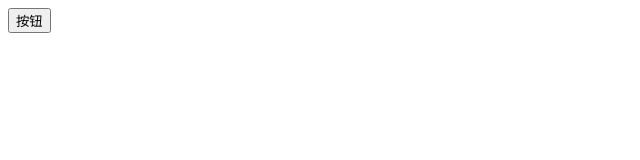
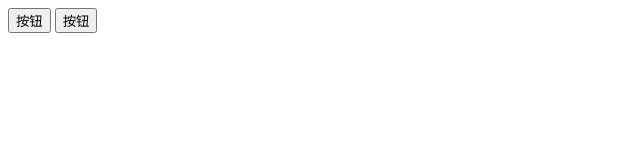
Before and after one commit to chengcheng526/project_test01, a plain HTML site: page index.html in a window 1280 px wide. Shown: the whole page, without its empty margins (0-640 px from the left). Drawn offline with Linux system fonts and the light colour scheme.

Commit message:
修稿html内容

```diff
--- a/index.html
+++ b/index.html
@@ -8,5 +8,6 @@
 </head>
 <body>
     <button>按钮</button>
+    <button>按钮</button>
 </body>
 </html>
```
